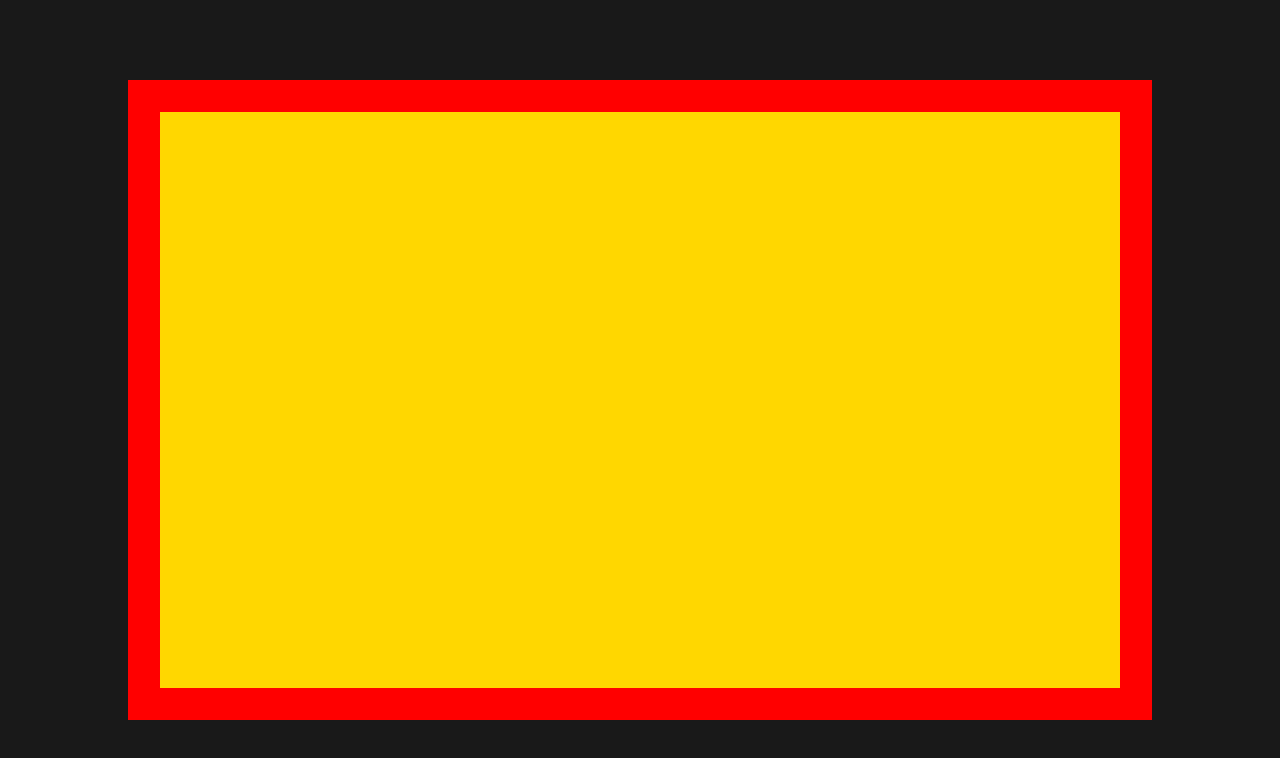
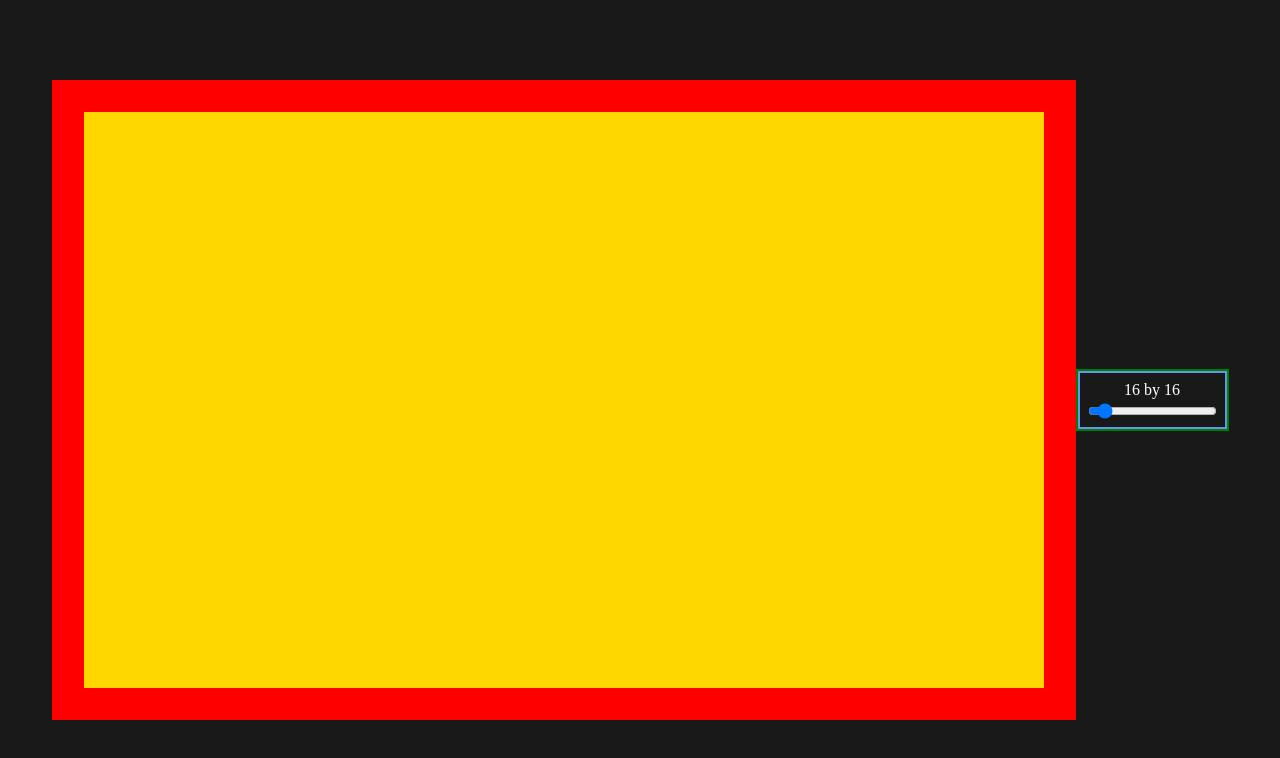
Before and after one commit to Milvookie/odin-etch-a-sketch, a plain HTML site: page index.html in a window 1280 px wide. Drawn offline with Linux system fonts and the light colour scheme.

Commit message:
add hover function and input to change grid size

```diff
--- a/index.html
+++ b/index.html
@@ -9,6 +9,12 @@
 
 <body>
     <div id="drawingArea"></div>
+    <div id="settings">
+        <div id="grid-size">
+            <label for="grid-size-input">Grid size:</label>
+            <input type="range" id="grid-size-input" name="grid" value="16" min="8" max="100">
+        </div>
+    </div>
     <script src="./main.js"></script>
 </body>
 </html>
--- a/main.js
+++ b/main.js
@@ -1,34 +1,43 @@
 const drawingArea = document.querySelector('#drawingArea')
+const inputOfGridSize = document.getElementById('grid-size-input')
 
-function createGrid() {
-    for (let index = 0; index < 16; index++) {
-        let div = document.createElement('div')
-        div.className = 'grid-unit'
-        drawingArea.append(div)
-    }
-}
-
-createGrid()
-
-let gridUnits = document.querySelectorAll('.grid-unit')
-console.log(gridUnits);
-
-drawingArea.addEventListener('click', (e) => {
-    let posX = e.offsetX
-    let posY = e.offsetY
-    let target = e.target
-    console.log(target);
-    console.log(e);
+inputOfGridSize.addEventListener('change', (e) => {
+    console.log(e.target.value);
+    createGrid(e.target.value)
 
 })
 
-function draw() {
+function createGrid(num) {
+    const totalSquares = num * num
+    const areaHeight = drawingArea.clientHeight
+    const areaWidth = drawingArea.clientWidth
+    let gridElement = []
+    for (let index = 0; index < totalSquares; index++) {
+        let unit = document.createElement('div')
+        unit.className = 'grid-unit'
+        unit.style.height = areaHeight / num + 'px'
+        unit.style.width = areaWidth / num + 'px'
+        gridElement.push(unit)
+    }
 
+    drawingArea.replaceChildren(...gridElement)
+
+    let textOfGridSize = document.querySelector('#grid-size label')
+    textOfGridSize.innerText = `${inputOfGridSize.value} by ${inputOfGridSize.value}`
 }
 
 
-document.addEventListener('load', () => {
+drawingArea.addEventListener('mouseover', (e) => {
+    if (e.target.className == 'grid-unit') {
+        e.target.style.backgroundColor = 'black';
+    }
+})
 
+function draw() {
+}
+
+
+document.addEventListener('DOMContentLoaded', () => {
     console.log('loaded');
-
+    createGrid(inputOfGridSize.value)
 })
--- a/style.css
+++ b/style.css
@@ -17,6 +17,7 @@ body {
     display: flex;
     justify-content: center;
     align-items: center;
+    color: white;
 }
 
 #drawingArea {
@@ -29,6 +30,21 @@ body {
 
 .grid-unit {
     background-color: gold;
-    width: 25%;
-    height: 25%;
 }
+
+#settings {
+    border: 2px solid green;
+}
+
+#grid-size {
+    border: 2px solid cornflowerblue;
+    display: flex;
+    flex-direction: column;
+    justify-content: center;
+    align-items: center;
+    padding: 8px;
+}
+
+#grid-size input {
+    margin-top: 4px;
+}
```
